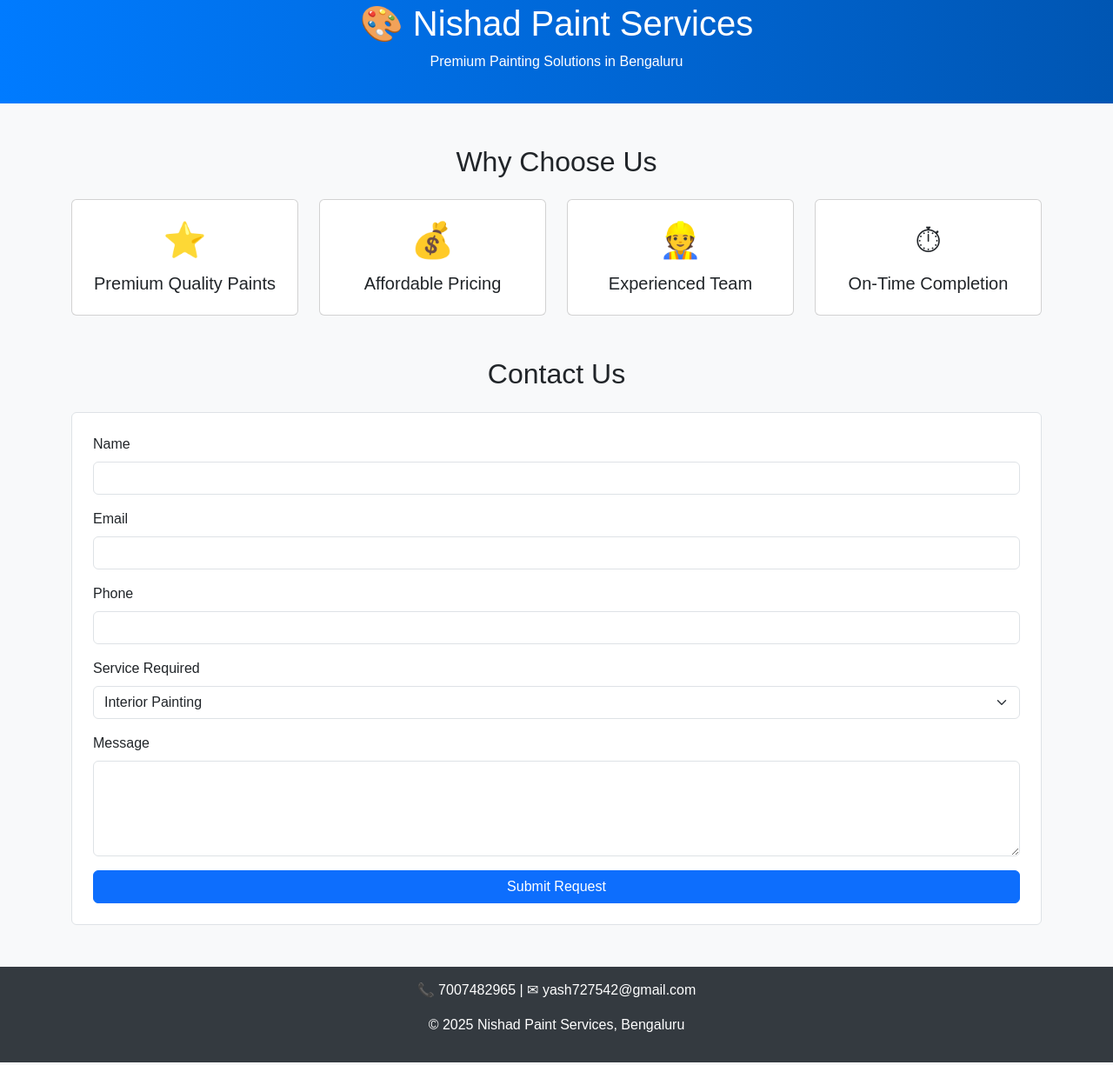
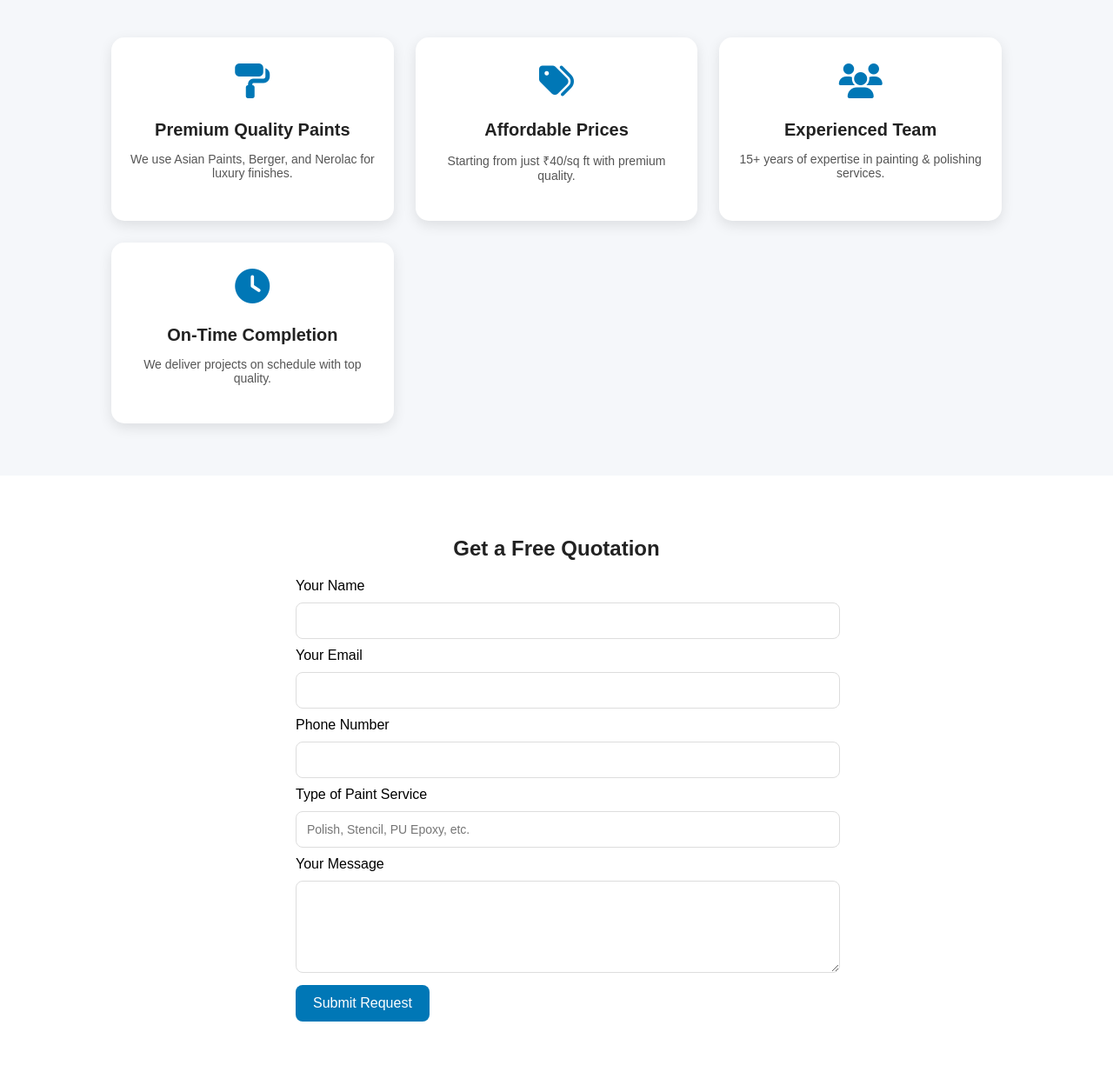
Before and after one commit to nishadpaintservices/nishadpaintservices, a plain HTML site: page index.html in a window 1280 px wide. Shown: the part 17-1242 px from the top of the page at 87% size. Drawn offline with nearby package versions, Linux system fonts and the light colour scheme.

Commit message:
Update index.html

```diff
--- a/index.html
+++ b/index.html
@@ -3,198 +3,252 @@
 <head>
   <meta charset="UTF-8">
   <meta name="viewport" content="width=device-width, initial-scale=1.0">
-  <title>Nishad Paint Services - Bengaluru</title>
-  <link href="https://cdn.jsdelivr.net/npm/bootstrap@5.3.2/dist/css/bootstrap.min.css" rel="stylesheet">
-  <script src="https://cdn.jsdelivr.net/npm/bootstrap@5.3.2/dist/js/bootstrap.bundle.min.js"></script>
+  <title>Nishad Paint Services</title>
+  <link rel="stylesheet" href="https://cdnjs.cloudflare.com/ajax/libs/font-awesome/6.5.0/css/all.min.css">
   <style>
     body {
-      font-family: Arial, sans-serif;
-      background-color: #f8f9fa;
+      font-family: "Poppins", sans-serif;
+      background: #f5f7fa;
+      margin: 0;
+      padding: 0;
     }
-    header {
-      background: linear-gradient(to right, #007bff, #0056b3);
-      color: white;
-      padding: 20px;
+
+    h1, h2, h3 {
+      color: #222;
+    }
+
+    /* Services */
+    .services {
+      display: grid;
+      grid-template-columns: repeat(auto-fit, minmax(250px, 1fr));
+      gap: 25px;
+      padding: 60px 10%;
       text-align: center;
     }
+
     .service-card {
-      transition: transform 0.2s;
+      background: white;
+      padding: 30px 20px;
+      border-radius: 15px;
+      box-shadow: 0 5px 15px rgba(0,0,0,0.1);
+      transition: transform 0.3s, box-shadow 0.3s;
       cursor: pointer;
     }
+
     .service-card:hover {
-      transform: scale(1.05);
-      box-shadow: 0 4px 15px rgba(0,0,0,0.2);
+      transform: translateY(-8px);
+      box-shadow: 0 8px 20px rgba(0,0,0,0.2);
     }
-    footer {
-      background: #343a40;
+
+    .service-card i {
+      font-size: 40px;
+      color: #0077b6;
+      margin-bottom: 15px;
+    }
+
+    .service-card h3 {
+      font-size: 20px;
+      margin: 10px 0;
+      color: #222;
+    }
+
+    .service-card p {
+      font-size: 14px;
+      color: #555;
+    }
+
+    /* Modal */
+    .modal {
+      display: none;
+      position: fixed;
+      z-index: 999;
+      left: 0;
+      top: 0;
+      width: 100%;
+      height: 100%;
+      overflow: auto;
+      background: rgba(0,0,0,0.7);
+    }
+
+    .modal-content {
+      background: white;
+      margin: 10% auto;
+      padding: 25px;
+      border-radius: 12px;
+      width: 80%;
+      max-width: 600px;
+      text-align: left;
+      box-shadow: 0 10px 25px rgba(0,0,0,0.3);
+      animation: fadeIn 0.3s ease-in-out;
+    }
+
+    @keyframes fadeIn {
+      from {opacity: 0; transform: translateY(-20px);}
+      to {opacity: 1; transform: translateY(0);}
+    }
+
+    .close {
+      float: right;
+      font-size: 22px;
+      font-weight: bold;
+      cursor: pointer;
+      color: #555;
+    }
+
+    .close:hover {
+      color: #e63946;
+    }
+
+    /* Contact Form */
+    .contact {
+      padding: 50px 10%;
+      background: #fff;
+      text-align: center;
+    }
+
+    .contact h2 {
+      margin-bottom: 20px;
+    }
+
+    form {
+      max-width: 600px;
+      margin: auto;
+      text-align: left;
+    }
+
+    input, textarea {
+      width: 100%;
+      padding: 12px;
+      margin: 10px 0;
+      border: 1px solid #ddd;
+      border-radius: 8px;
+      font-size: 14px;
+    }
+
+    button {
+      background: #0077b6;
       color: white;
-      text-align: center;
-      padding: 15px;
-      margin-top: 40px;
+      border: none;
+      padding: 12px 20px;
+      font-size: 16px;
+      border-radius: 8px;
+      cursor: pointer;
+      transition: 0.3s;
     }
+
+    button:hover {
+      background: #023e8a;
+    }
+
   </style>
 </head>
 <body>
 
-  <!-- Header -->
-  <header>
-    <h1>🎨 Nishad Paint Services</h1>
-    <p>Premium Painting Solutions in Bengaluru</p>
-  </header>
+  <!-- Services -->
+  <section class="services">
+    <div class="service-card" onclick="openModal('premiumModal')">
+      <i class="fas fa-paint-roller"></i>
+      <h3>Premium Quality Paints</h3>
+      <p>We use Asian Paints, Berger, and Nerolac for luxury finishes.</p>
+    </div>
 
-  <!-- Why Choose Us -->
-  <div class="container my-5">
-    <h2 class="text-center mb-4">Why Choose Us</h2>
-    <div class="row text-center">
+    <div class="service-card" onclick="openModal('affordableModal')">
+      <i class="fas fa-tags"></i>
+      <h3>Affordable Prices</h3>
+      <p>Starting from just ₹40/sq ft with premium quality.</p>
+    </div>
 
-      <!-- Premium Quality Paints -->
-      <div class="col-md-3">
-        <div class="card service-card p-3" data-bs-toggle="modal" data-bs-target="#paintsModal">
-          <div class="fs-1">⭐</div>
-          <h5 class="mt-2">Premium Quality Paints</h5>
-        </div>
-      </div>
+    <div class="service-card" onclick="openModal('experienceModal')">
+      <i class="fas fa-users"></i>
+      <h3>Experienced Team</h3>
+      <p>15+ years of expertise in painting & polishing services.</p>
+    </div>
 
-      <!-- Affordable Pricing -->
-      <div class="col-md-3">
-        <div class="card service-card p-3" data-bs-toggle="modal" data-bs-target="#pricingModal">
-          <div class="fs-1">💰</div>
-          <h5 class="mt-2">Affordable Pricing</h5>
-        </div>
-      </div>
+    <div class="service-card" onclick="openModal('ontimeModal')">
+      <i class="fas fa-clock"></i>
+      <h3>On-Time Completion</h3>
+      <p>We deliver projects on schedule with top quality.</p>
+    </div>
+  </section>
 
-      <!-- Experienced Team -->
-      <div class="col-md-3">
-        <div class="card service-card p-3" data-bs-toggle="modal" data-bs-target="#teamModal">
-          <div class="fs-1">👷</div>
-          <h5 class="mt-2">Experienced Team</h5>
-        </div>
-      </div>
-
-      <!-- On-Time Completion -->
-      <div class="col-md-3">
-        <div class="card service-card p-3" data-bs-toggle="modal" data-bs-target="#timeModal">
-          <div class="fs-1">⏱</div>
-          <h5 class="mt-2">On-Time Completion</h5>
-        </div>
-      </div>
+  <!-- Modals -->
+  <div id="premiumModal" class="modal">
+    <div class="modal-content">
+      <span class="close" onclick="closeModal('premiumModal')">&times;</span>
+      <h2>Premium Quality Paints</h2>
+      <p>We bring you the <b>best in class painting solutions</b> using top brands like <b>Asian Paints, Berger, and Nerolac</b>.
+      Our paints give a smooth, durable, luxury finish. We also guide in color selection, texture designs, and modern wall styling.</p>
     </div>
   </div>
 
-  <!-- Modals -->
-
-  <!-- Paints Modal -->
-  <div class="modal fade" id="paintsModal" tabindex="-1">
-    <div class="modal-dialog">
-      <div class="modal-content">
-        <div class="modal-header">
-          <h5 class="modal-title">Premium Quality Paints</h5>
-          <button type="button" class="btn-close" data-bs-dismiss="modal"></button>
-        </div>
-        <div class="modal-body">
-          We only use *trusted brands* like Asian Paints, Berger, and Nerolac.
-          ✅ Smooth & flawless finish
-          ✅ Long-lasting shine
-          ✅ Eco-friendly & low-odor paints
-        </div>
-      </div>
+  <div id="affordableModal" class="modal">
+    <div class="modal-content">
+      <span class="close" onclick="closeModal('affordableModal')">&times;</span>
+      <h2>Affordable Prices</h2>
+      <p>Pricing starts at just <b>₹40/sq ft</b> while ensuring <b>premium quality</b>.
+      We provide transparent quotes, no hidden charges, and packages that suit all budgets.</p>
     </div>
   </div>
 
-  <!-- Pricing Modal -->
-  <div class="modal fade" id="pricingModal" tabindex="-1">
-    <div class="modal-dialog">
-      <div class="modal-content">
-        <div class="modal-header">
-          <h5 class="modal-title">Affordable Pricing</h5>
-          <button type="button" class="btn-close" data-bs-dismiss="modal"></button>
-        </div>
-        <div class="modal-body">
-          Our prices start from *₹40 per sq.ft.*
-          ✅ Best value in Bengaluru
-          ✅ No hidden charges
-          ✅ Flexible packages for homes & offices
-        </div>
-      </div>
+  <div id="experienceModal" class="modal">
+    <div class="modal-content">
+      <span class="close" onclick="closeModal('experienceModal')">&times;</span>
+      <h2>Experienced Team</h2>
+      <p>With <b>15+ years of experience</b>, we have completed hundreds of projects successfully.
+      From <b>wood polish, PU epoxy, stencils, and texture work</b>, our professionals ensure 100% perfection.</p>
     </div>
   </div>
 
-  <!-- Team Modal -->
-  <div class="modal fade" id="teamModal" tabindex="-1">
-    <div class="modal-dialog">
-      <div class="modal-content">
-        <div class="modal-header">
-          <h5 class="modal-title">Experienced Team</h5>
-          <button type="button" class="btn-close" data-bs-dismiss="modal"></button>
-        </div>
-        <div class="modal-body">
-          Our team has *15+ years of experience* in painting homes, offices, and commercial spaces.
-          ✅ Skilled professionals
-          ✅ Attention to detail
-          ✅ 1000+ happy customers in Bengaluru
-        </div>
-      </div>
-    </div>
-  </div>
-
-  <!-- Time Modal -->
-  <div class="modal fade" id="timeModal" tabindex="-1">
-    <div class="modal-dialog">
-      <div class="modal-content">
-        <div class="modal-header">
-          <h5 class="modal-title">On-Time Completion</h5>
-          <button type="button" class="btn-close" data-bs-dismiss="modal"></button>
-        </div>
-        <div class="modal-body">
-          We value your time.
-          ✅ Strict project deadlines
-          ✅ Dedicated project manager
-          ✅ Always deliver before or on time
-        </div>
-      </div>
+  <div id="ontimeModal" class="modal">
+    <div class="modal-content">
+      <span class="close" onclick="closeModal('ontimeModal')">&times;</span>
+      <h2>On-Time Completion</h2>
+      <p>We respect your time. Our system ensures <b>on-schedule project delivery</b> with <b>premium finishing</b>.
+      You can sit back, relax, and enjoy your newly painted home or office hassle-free.</p>
     </div>
   </div>
 
   <!-- Contact Form -->
-  <div class="container my-5">
-    <h2 class="text-center mb-4">Contact Us</h2>
-    <form action="https://formspree.io/f/xyzdbboe" method="POST" class="p-4 border rounded bg-white">
-      <div class="mb-3">
-        <label class="form-label">Name</label>
-        <input type="text" name="name" class="form-control" required>
-      </div>
-      <div class="mb-3">
-        <label class="form-label">Email</label>
-        <input type="email" name="email" class="form-control" required>
-      </div>
-      <div class="mb-3">
-        <label class="form-label">Phone</label>
-        <input type="text" name="phone" class="form-control" required>
-      </div>
-      <div class="mb-3">
-        <label class="form-label">Service Required</label>
-        <select name="service" class="form-select">
-          <option>Interior Painting</option>
-          <option>Exterior Painting</option>
-          <option>Polish</option>
-          <option>Stainer</option>
-          <option>PU</option>
-          <option>Epoxy</option>
-        </select>
-      </div>
-      <div class="mb-3">
-        <label class="form-label">Message</label>
-        <textarea name="message" class="form-control" rows="4"></textarea>
-      </div>
-      <button type="submit" class="btn btn-primary w-100">Submit Request</button>
+  <section class="contact">
+    <h2>Get a Free Quotation</h2>
+    <form action="https://formspree.io/f/xyzdbboe" method="POST">
+      <label>Your Name</label>
+      <input type="text" name="name" required>
+
+      <label>Your Email</label>
+      <input type="email" name="email" required>
+
+      <label>Phone Number</label>
+      <input type="text" name="phone" required>
+
+      <label>Type of Paint Service</label>
+      <input type="text" name="service" placeholder="Polish, Stencil, PU Epoxy, etc." required>
+
+      <label>Your Message</label>
+      <textarea name="message" rows="5" required></textarea>
+
+      <button type="submit">Submit Request</button>
     </form>
-  </div>
+  </section>
 
-  <!-- Footer -->
-  <footer>
-    <p>📞 7007482965 | ✉ yash727542@gmail.com</p>
-    <p>&copy; 2025 Nishad Paint Services, Bengaluru</p>
-  </footer>
+  <script>
+    function openModal(id) {
+      document.getElementById(id).style.display = "block";
+    }
+
+    function closeModal(id) {
+      document.getElementById(id).style.display = "none";
+    }
+
+    window.onclick = function(event) {
+      let modals = document.querySelectorAll(".modal");
+      modals.forEach(m => {
+        if (event.target == m) {
+          m.style.display = "none";
+        }
+      });
+    }
+  </script>
 
 </body>
 </html>
```
